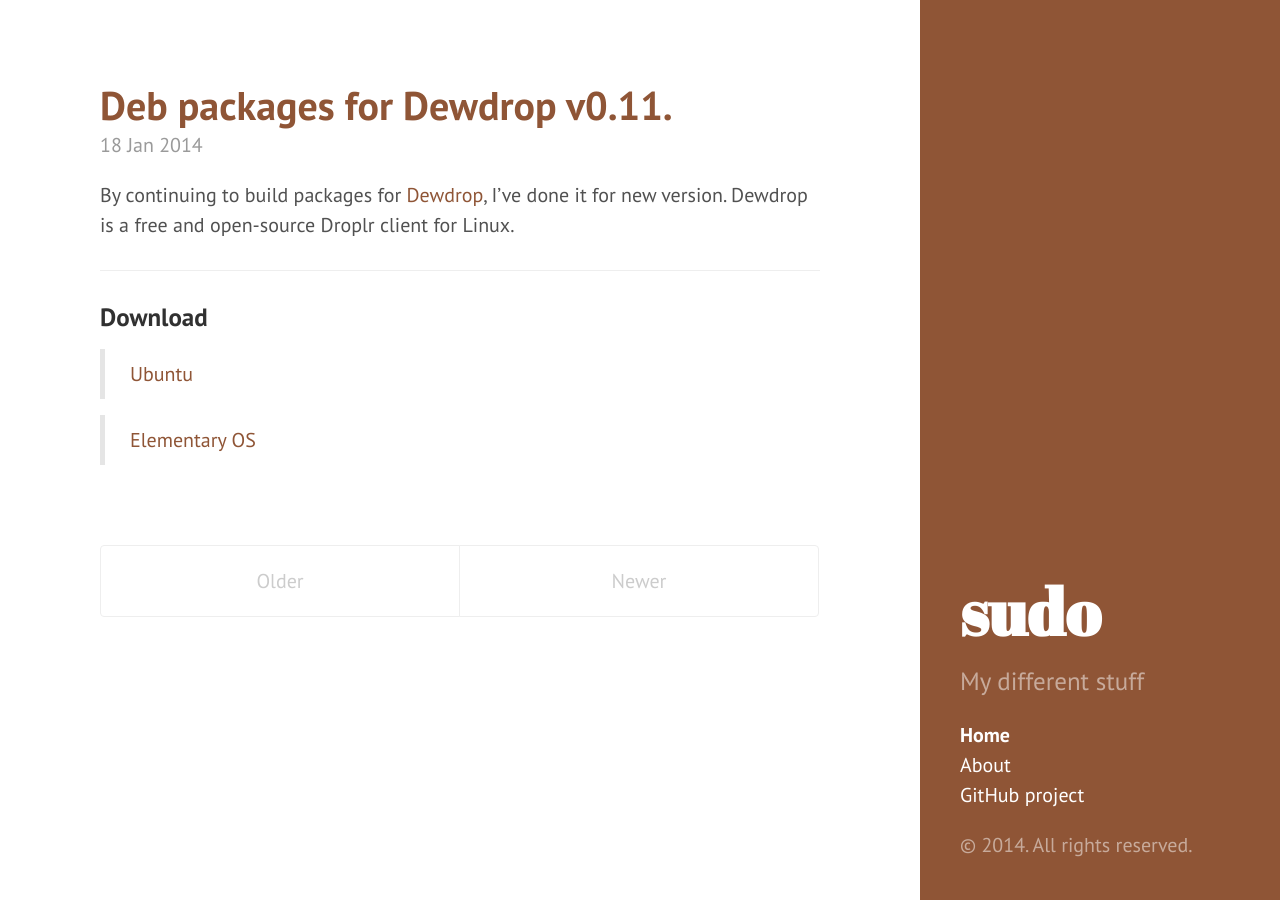
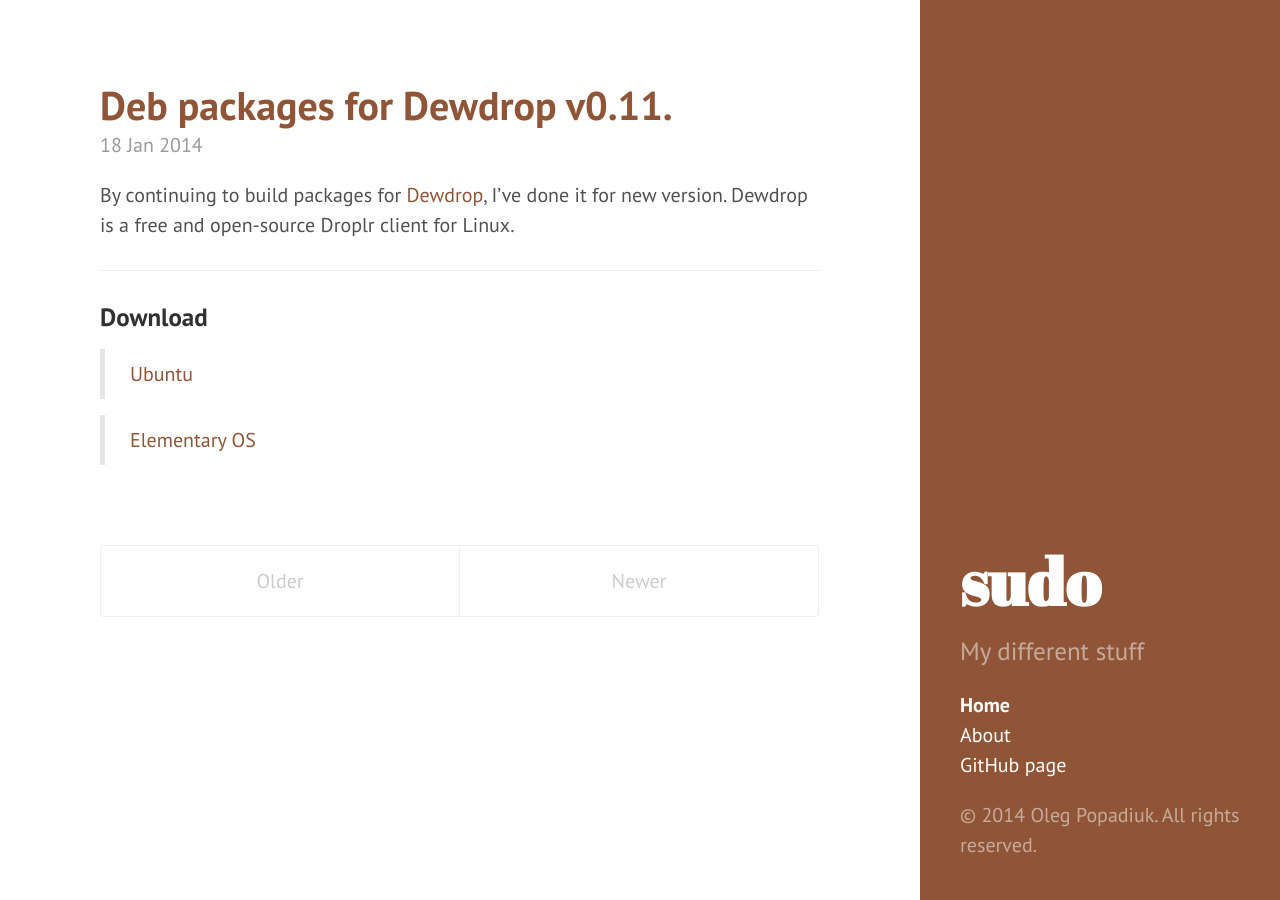
Before and after one commit to sudosu/sudosu.github.io, a Jekyll site: the page built from index.html, in a window 1280 px wide. Built offline with Jekyll 4.4.1, drawn with Linux system fonts in a browser that asks for light colours; Markdown is read by kramdown in place of the engine named in the settings; the list of posts is cut into pages by our own code.

Commit message:
Update sidebar.html

```diff
--- a/_includes/sidebar.html
+++ b/_includes/sidebar.html
@@ -1,7 +1,7 @@
 <div class="sidebar">
   <div class="container sidebar-sticky">
     <div class="sidebar-about">
-      <h1>{{ site.title }}</h1>
+      <h1><a href="/">{{ site.title }}</a></h1>
       <p class="lead">{{ site.description }}</p>
     </div>
 
@@ -26,9 +26,9 @@
         {% endif %}
       {% endfor %}
 
-      <li class="sidebar-nav-item"><a href="{{ site.github.repo }}">GitHub project</a></li>
+      <li class="sidebar-nav-item"><a href="{{ site.github.repo }}">GitHub page</a></li>
     </ul>
 
-    <p>&copy; {{ site.time | date: '%Y' }}. All rights reserved.</p>
+    <p>&copy; {{ site.time | date: '%Y' }} {{ site.author.name }}. All rights reserved.</p>
   </div>
 </div>
```
